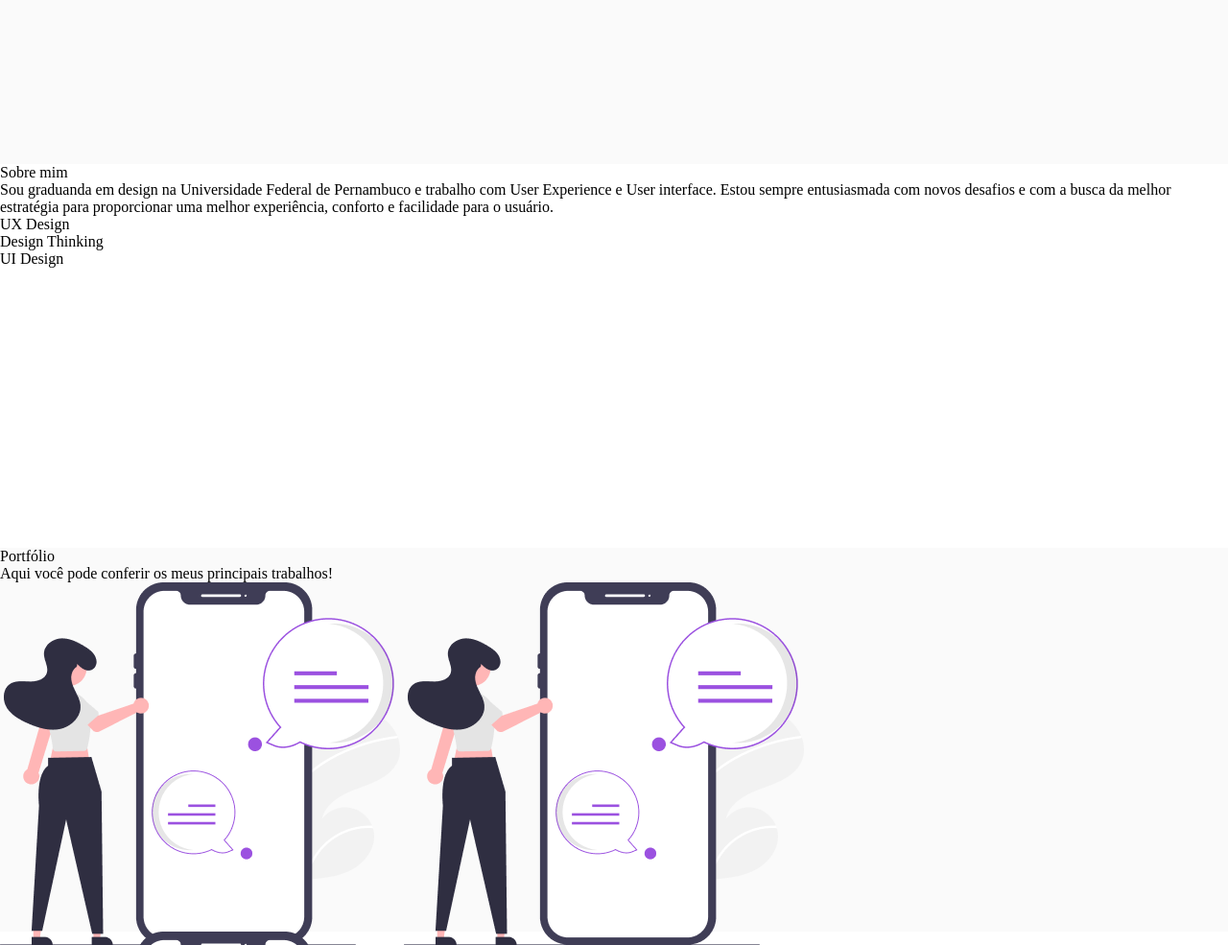
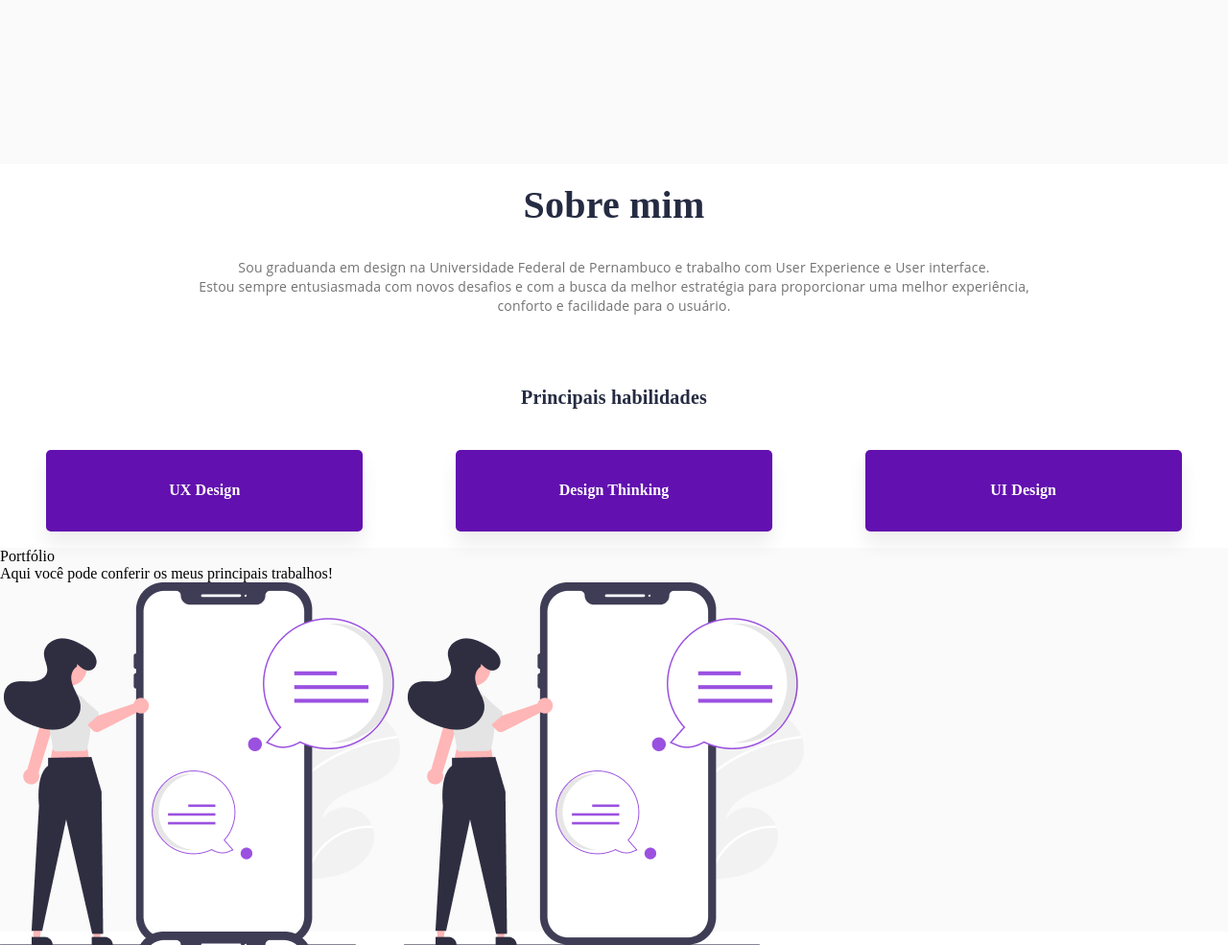
Before and after one commit to TMontenegro/portfolio-debora, a PHP site: page / in a window 1280 px wide. Shown: the part 629-1614 px from the top of the page at 96% size. Run offline with PHP 8.4, Linux system fonts and the light colour scheme.

Commit message:
finish about me section

```diff
--- a/index.html
+++ b/index.html
@@ -101,11 +101,13 @@
       <p class="title">Sobre mim</p>
       <p class="subtitle">
         Sou graduanda em design na Universidade Federal de Pernambuco e trabalho
-        com User Experience e User interface. Estou sempre entusiasmada com
-        novos desafios e com a busca da melhor estratégia para proporcionar uma
-        melhor experiência, conforto e facilidade para o usuário.
+        com User Experience e User interface. <br />
+        Estou sempre entusiasmada com novos desafios e com a busca da melhor
+        estratégia para proporcionar uma melhor experiência,<br />
+        conforto e facilidade para o usuário.
       </p>
-
+      <div class="separator"></div>
+      <p class="about-me-skills-title">Principais habilidades</p>
       <div class="about-me-skills">
         <div class="about-me-skills-item">UX Design</div>
         <div class="about-me-skills-item">Design Thinking</div>
--- a/style.css
+++ b/style.css
@@ -135,6 +135,80 @@ p {
 #about-me {
   height: 50vh;
   background: var(--white);
+  display: flex;
+  flex-direction: column;
+  align-items: center;
+  justify-content: center;
+}
+
+#about-me .title {
+  font-family: Martel;
+  font-style: normal;
+  font-weight: bold;
+  font-size: 40px;
+  line-height: 50px;
+  letter-spacing: 0.2px;
+
+  color: #252b42;
+  margin-bottom: 30px;
+}
+
+#about-me .subtitle {
+  font-family: Open Sans;
+  font-style: normal;
+  font-weight: normal;
+  font-size: 14px;
+  line-height: 20px;
+  text-align: center;
+  letter-spacing: 0.2px;
+
+  color: #737373;
+}
+
+#about-me .about-me-skills-title {
+  font-family: Martel;
+  font-style: normal;
+  font-weight: bold;
+  font-size: 20px;
+  line-height: 50px;
+  letter-spacing: 0.2px;
+  color: #252b42;
+  margin-bottom: 30px;
+}
+
+#about-me .about-me-skills {
+  display: flex;
+  align-items: center;
+  justify-content: space-around;
+  flex-direction: row;
+  width: 100%;
+}
+
+#about-me .about-me-skills-item {
+  display: flex;
+  align-items: center;
+  justify-content: center;
+  padding: 30px 40px;
+  width: 250px;
+  height: 25px;
+
+  background: #6210af;
+  box-shadow: 0px 13px 19px rgba(0, 0, 0, 0.07);
+  border-radius: 5px;
+
+  font-family: Martel;
+  font-style: normal;
+  font-weight: bold;
+  font-size: 16px;
+  line-height: 24px;
+
+  text-align: center;
+  letter-spacing: 0.1px;
+  color: #fff;
+}
+
+#about-me .separator {
+  height: 60px;
 }
 
 #portfolio {
```
